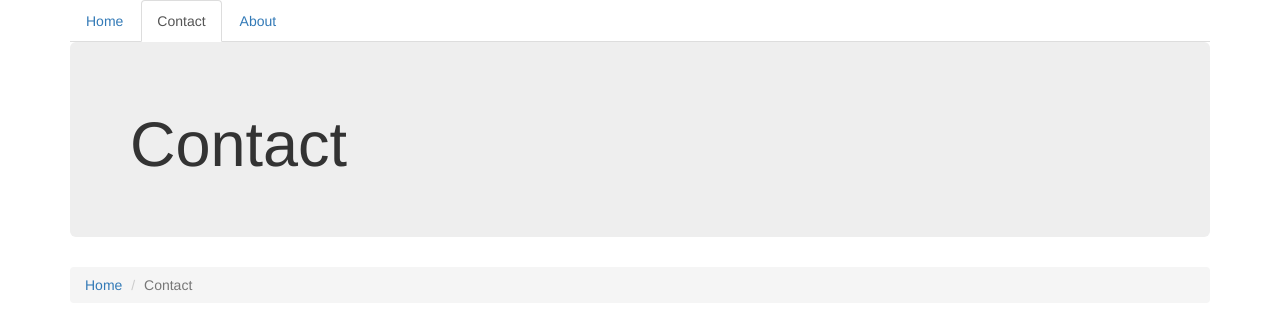
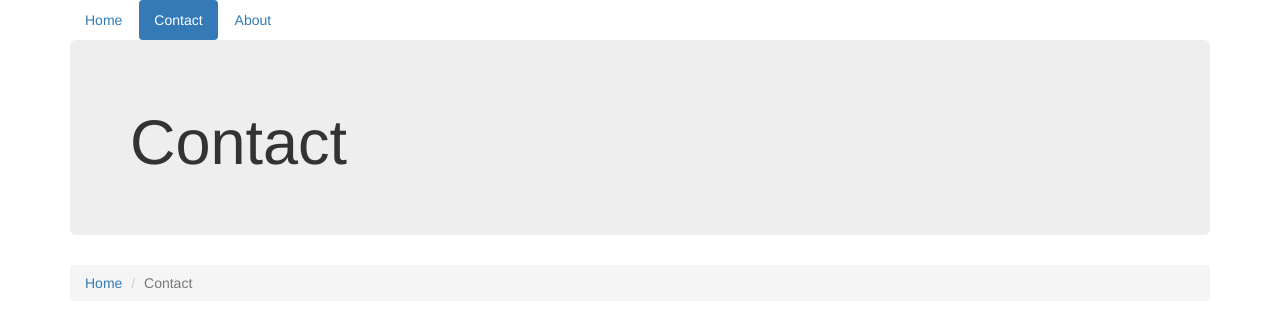
Before and after one commit to karinamahi/bootstrap-site-test, a plain HTML site: page contact.html in a window 1280 px wide. Drawn offline with nearby package versions, Linux system fonts and the light colour scheme.

Commit message:
navs pills style

```diff
--- a/contact.html
+++ b/contact.html
@@ -20,10 +20,10 @@
   <body>
       <div class="container">
 
-        <ul class="nav nav-tabs">
-          <li><a href="index.html">Home</a></li>
-          <li class="active"><a href="#">Contact</a></li>
-          <li><a href="about.html">About</a></li>
+        <ul class="nav nav-pills">
+           <li role="presentation"><a href="index.html">Home</a></li>
+           <li role="presentation" class="active"><a href="#">Contact</a></li>
+           <li role="presentation"><a href="about.html">About</a></li>
         </ul>
 
         <div class="jumbotron">
```
Also changed, not shown: about.html (+4 -4 lines), index.html (+4 -4 lines).
